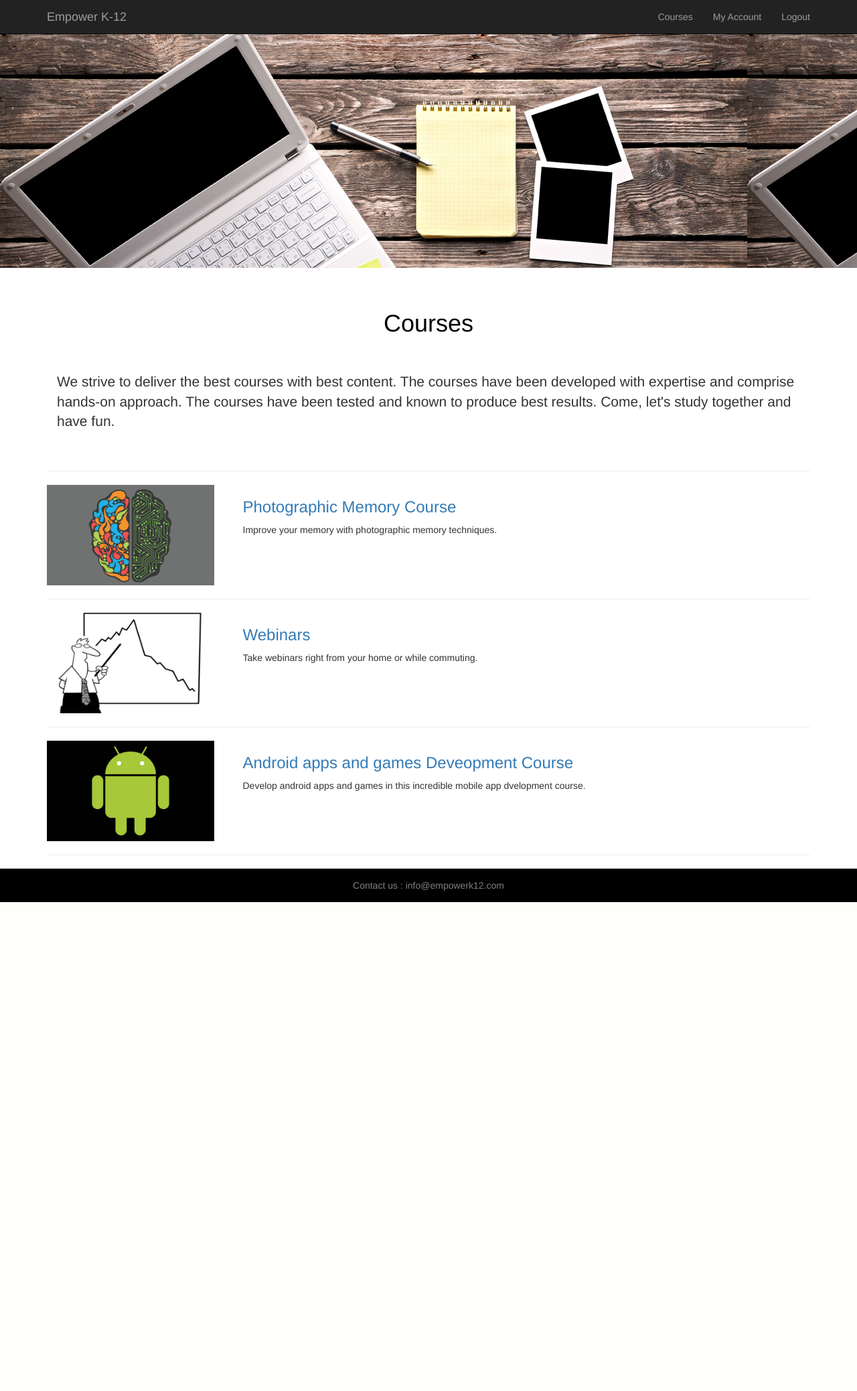
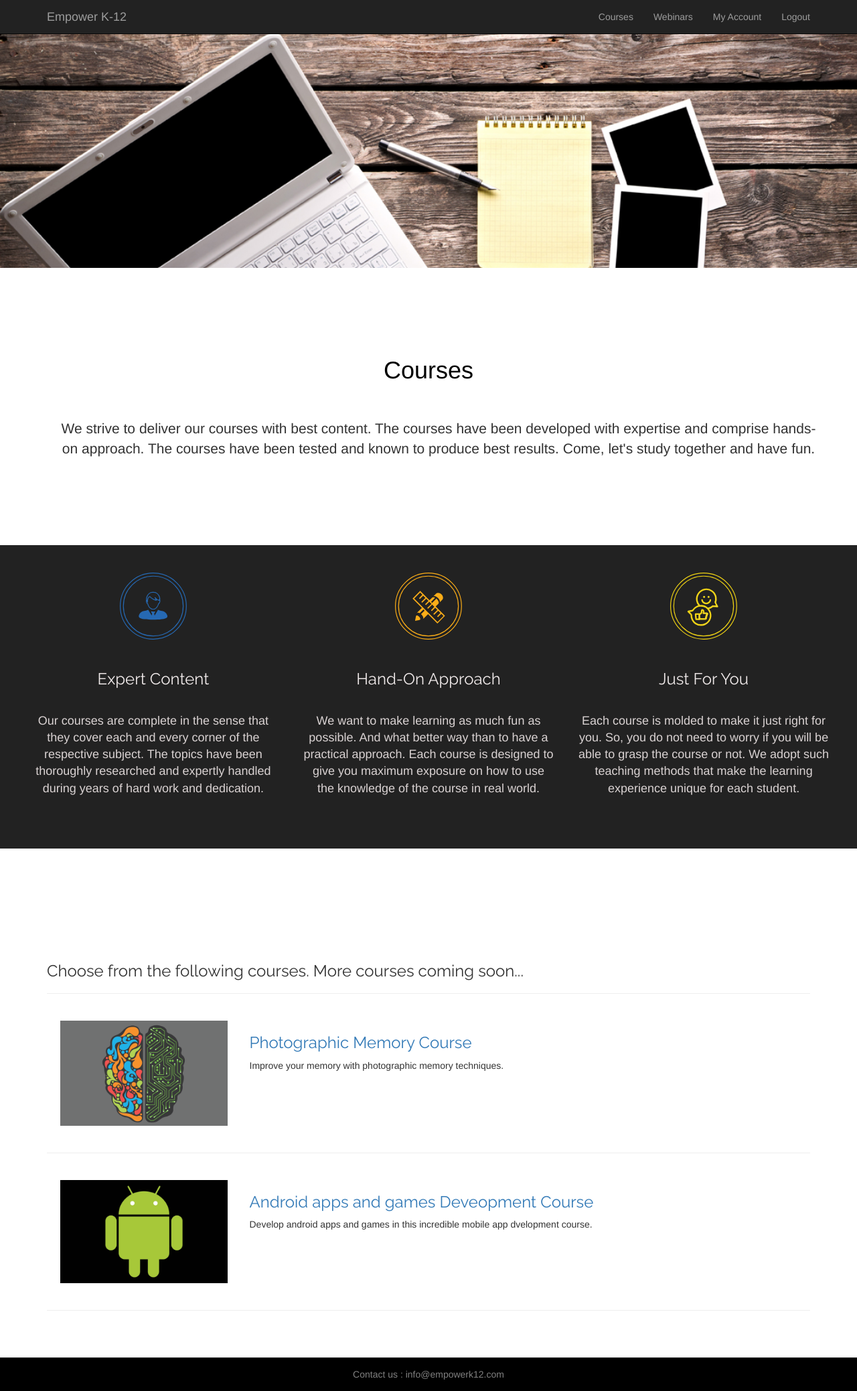
Before and after one commit to vgoel38/EmpowerK-12, a Flask app: page /courses in a window 1280 px wide. Shown: the whole page at 67% size. Before the commit the page ends 1347 px from the top, so only its background shows below. Run offline with Flask 2, Linux system fonts and the light colour scheme; a user stored in the database is signed in; some libraries are stand-ins or nearby versions.

Commit message:
courses page updated

```diff
--- /dev/null
+++ b/static/common.js
@@ -0,0 +1,37 @@
+var title = '<title>EmpowerK-12</title>';
+var navigationbar = '<nav class="navbar navbar-inverse navbar-fixed-top" role="navigation">'+
+                        '<div class="container">'+
+                        '<!-- Brand and toggle get grouped for better mobile display -->'+
+                            '<div class="navbar-header">'+
+                                '<button type="button" class="navbar-toggle" data-toggle="collapse" data-target="#bs-example-navbar-collapse-1">'+
+                                    '<span class="sr-only">Toggle navigation</span>'+
+                                    '<span class="icon-bar"></span>'+
+                                    '<span class="icon-bar"></span>'+
+                                    '<span class="icon-bar"></span>'+
+                                '</button>'+
+                                '<a class="navbar-brand" href="/login">Empower K-12</a>'+
+                                '<!-- <a class="navbar-brand" href="#">'+
+                                    '<img src="http://placehold.it/150x50&text=Logo" alt="">'+
+                                '</a> -->'+
+                            '</div>'+
+                            '<!-- Collect the nav links, forms, and other content for toggling -->'+
+                            '<div class="collapse navbar-collapse" id="bs-example-navbar-collapse-1">'+
+                                '<ul class="nav navbar-nav navbar-right">'+
+                            '<li><a href="/courses">Courses</a></li>'+
+                            '<li><a href="/webinars">Webinars</a></li>'+
+                            '<li><a href="/myaccount">My Account</a></li>'+
+                            '<li><a href="/gdisconnect">Logout</a></li>'+
+                          '</ul>'+
+                            '</div>'+
+                            '<!-- /.navbar-collapse -->'+
+                        '</div>'+
+                        '<!-- /.container -->'+
+                    '</nav>';
+
+var footer = '<div id="footer">'+
+             'Contact us : info@empowerk12.com'+
+             '</div>';
+
+$('head').append(title);
+$('body').prepend(navigationbar);
+$('body').append(footer);
--- a/static/styles.css
+++ b/static/styles.css
@@ -6,17 +6,15 @@
     /*box-sizing: border-box;
     outline: 1px solid red !important;*/
 }
-
 body::-webkit-scrollbar{
     display: none;
 }
-
 #bootstrapOverridenNavBar{
   margin:0;
   background-color: #00a087;
 }
-
 #footer{
+    margin-top: 50px;
     width: 100vw;
     height: 50px;
     color: gray;
@@ -25,7 +23,6 @@ body::-webkit-scrollbar{
     padding: 15px;
     /*position: relative;*/
 }
-
 #pageTitle{
     /*width: 100vw;
     height: 45vh;*/
@@ -38,13 +35,24 @@ body::-webkit-scrollbar{
     color: black;/*
     text-shadow: #000 3px 2px 2px;*/
 }
-
 #pageDescription{
-    margin-bottom: 30px;
+    text-align: center;
+}
+.spin{
+  -webkit-transition: -webkit-transform .5s ease-in-out;
+  transition: transform .5s ease-in-out;
+}
+.spin:hover{
+    -webkit-transform: rotate(360deg);
+  transform: rotate(360deg);
+}
+.dim:hover {
+    opacity: 0.5;
+    cursor: pointer;
 }
 
+
 /*Login styling starts*/
-
 #login{
     width: 100vw;
     height: 100vh;
@@ -57,7 +65,6 @@ body::-webkit-scrollbar{
     background-size: cover;
     background-repeat: no-repeat;
 }
-
 #companyName{
     width: 100vw;
     height: 45vh;
@@ -69,46 +76,110 @@ body::-webkit-scrollbar{
     /*color: white;*/
     /*text-shadow: #000 3px 2px 2px;*/
 }
-
 #tagLine{
     text-align: center;
     font-size: 2vw;
     color: #ADD8E6;
     text-shadow: #000 3px 2px 2px;
 }
-
 #signInButton{
     text-align: center;
     padding: 1%;
 }
-
 #vision{
     width: 100vw;
     /*background-color: #DDE1E2;*/
 }
-
 #visionText{
     padding: 18%;
     text-align: center;
     font-family: 'Poiret One';
 }
-
 #visionText h3{
     font-family: 'Raleway', sans-serif;
     font-weight: bold;
 }
-
 #loaderImage{
-    width:6vw;
-    height:11vh;
+    width:3px;
+    height:6px;
 }
-
 #loaderIcon{
     width: 100vw;
     text-align: center;
     padding: 1%;
 }
+@media screen and (max-width: 800px)
+{
+    #companyName{font-size: 10vw;}
+    #tagLine{font-size: 3vw;}
+}
+@media screen and (max-width: 400px)
+{
+    #tagLine{font-size: 4vw;}
+}
 /*Login styling ends*/
+
+
+
+/* Courses styling starts*/
+#coursesCoverPic{
+    background-image: url('courses.jpg');
+    background-color: black;
+    -webkit-background-size: cover;
+    -moz-background-size: cover;
+    -o-background-size: cover;
+    background-size: cover;
+    background-repeat: no-repeat;
+    width: 100%;
+    height: 400px;
+}
+#coursesTD{
+    margin-top: 70px;
+    margin-bottom: 100px;
+}
+#coursesFeatures{
+    width:100vw;
+    padding: 3%;
+    margin-bottom: 150px;
+    background-color: #222222;
+}
+#coursesFeatures h3, #coursesFeatures p, #coursesFeatures div div div{
+    width:100%;
+    text-align: center;
+    align-content: center;
+    padding:3px;
+}
+#coursesFeatures h3{
+    font-family: 'Raleway', sans-serif;
+    color: #F0EAEA;
+}
+#coursesFeatures p{
+    font-size: 18px;
+    color: #DAD3D3;
+}
+#coursesFeatures img{
+    width:100px;
+    height:100px;
+}
+#courses h3{
+    font-family: 'Raleway', sans-serif;
+}
+#course{
+    padding: 20px;
+}
+@media screen and (max-width: 700px)
+{
+    #coursesCoverPic{
+    height: 300px;
+}
+@media screen and (max-width: 400px)
+{
+    #coursesCoverPic{
+    height: 250px;
+}
+/*Courses styling ends*/
+
+
 
 /*MyAccount styling starts*/
 #myaccount{
@@ -195,8 +266,17 @@ body::-webkit-scrollbar{
 
 /*MyAccount styling ends*/
 
-/*Course styling starts*/
 
+
+/*Memory styling starts*/
+#memoryBackgroundWallpaper{
+    background-image: url("memory2.jpg");
+}
+#memoryCoverPic{
+    background-image: url('memory.jpg');
+    background-repeat: no-repeat;
+    height:400px;
+}
 #memoryTitle{
     /*width: 100vw;
     height: 45vh;*/
--- a/templates/courses.html
+++ b/templates/courses.html
@@ -4,78 +4,71 @@
         <meta charset="utf-8">
         <meta http-equiv="X-UA-Compatible" content="IE=edge">
         <meta name="viewport" content="width=device-width initial-scale=1">
+        <!--JS files!-->
         <script src="https://ajax.googleapis.com/ajax/libs/jquery/1.12.0/jquery.min.js"></script>
+        <script src="http://maxcdn.bootstrapcdn.com/bootstrap/3.3.6/js/bootstrap.min.js"></script>
+        <!--CS files-->
         <link rel=stylesheet type=text/css href="{{ url_for('static', filename='styles.css') }}">
         <link rel="stylesheet" href="https://maxcdn.bootstrapcdn.com/bootstrap/3.3.6/css/bootstrap.min.css" integrity="sha384-1q8mTJOASx8j1Au+a5WDVnPi2lkFfwwEAa8hDDdjZlpLegxhjVME1fgjWPGmkzs7" crossorigin="anonymous">
-        <script src="http://maxcdn.bootstrapcdn.com/bootstrap/3.3.6/js/bootstrap.min.js"></script>
-        <title>EmpowerK12</title>
+        <!--Fonts-->
+        <link href='https://fonts.googleapis.com/css?family=Raleway' rel='stylesheet' type='text/css'>
     </head>
 
 <body>
-    <nav class="navbar navbar-inverse navbar-fixed-top" role="navigation">
-        <div class="container">
-            <!-- Brand and toggle get grouped for better mobile display -->
-            <div class="navbar-header">
-                <button type="button" class="navbar-toggle" data-toggle="collapse" data-target="#bs-example-navbar-collapse-1">
-                    <span class="sr-only">Toggle navigation</span>
-                    <span class="icon-bar"></span>
-                    <span class="icon-bar"></span>
-                    <span class="icon-bar"></span>
-                </button>
-                <a class="navbar-brand" href="/login">Empower K-12</a>
-                <!-- <a class="navbar-brand" href="#">
-                    <img src="http://placehold.it/150x50&text=Logo" alt="">
-                </a> -->
-            </div>
-            <!-- Collect the nav links, forms, and other content for toggling -->
-            <div class="collapse navbar-collapse" id="bs-example-navbar-collapse-1">
-                <ul class="nav navbar-nav navbar-right">
-            <li><a href="/courses">Courses</a></li>
-            <li><a href="/myaccount">My Account</a></li>
-            <li><a href="/gdisconnect">Logout</a></li>
-          </ul>
-            </div>
-            <!-- /.navbar-collapse -->
-        </div>
-        <!-- /.container -->
-    </nav>
 
-    <div style="background-image: url('static/courses.jpg'); width: 100%; height: 400px;">
-    </div>
+    <div id="coursesCoverPic"></div>
 
-    <div class="container">
+    <div id="coursesTD" class="container">
         <div id="pageTitle">
             <h1>Courses</h1>
         </div>
         <div class="container lead" id="pageDescription">
-            <p>We strive to deliver the best courses with best content. The courses have been developed with expertise and comprise hands-on approach. The courses have been tested and known to produce best results. Come, let's study together and have fun.</p>
+            <p>We strive to deliver our courses with best content. The courses have been developed with expertise and comprise hands-on approach. The courses have been tested and known to produce best results. Come, let's study together and have fun.</p>
+        </div>
+    </div>
+
+    <div id="coursesFeatures" class="container">
+        <div class="row">
+            <div class="col-md-4">
+                <div><img class="spin" src="static/expert-content.svg"></div><br>
+                <h3>Expert Content</h3><br>
+                <p class="lead">Our courses are complete in the sense that they cover each and every corner of the respective subject. The topics have been thoroughly researched and expertly handled during years of hard work
+                and dedication.<p>
+            </div>
+            <div class="col-md-4">
+                <div><img class="spin" src="static/hands-on.svg"></div><br>
+                <h3>Hand-On Approach</h3><br>
+                <p class="lead">We want to make learning as much fun as possible. And what better way than to have a practical approach. Each course is designed to give you maximum exposure on how to use the knowledge of the course in real world.<p>
+            </div>
+            <div class="col-md-4">
+                <div><img class="spin" src="static/just-for-you.svg"></div><br>
+                <h3>Just For You</h3><br>
+                <p class="lead">Each course is molded to make it just right for you. So, you do not need to worry if you will be able to grasp the course or not. We adopt such teaching methods that make the learning experience unique for each student.<p>
+            </div>
         </div>
     </div>
 
     <div id="courses" class="container">
-        <hr>
+    <h3>Choose from the following courses. More courses coming soon...</h3>
+    <hr>
         <div id="course" class="row">
-            <div class="courseImg col-md-3" ><img class="col" src="static/brain.png" width="250px" height="150px"></div>
+            <div class="courseImg col-md-3 dim" ><a href="{{url_for('showMemoryVideos')}}"><img class="col img-responsive" src="static/brain.png" width="250px" height="150px"></a></div>
             <div class="coursecontent col-md-9"><h3><a href="{{url_for('showMemoryVideos')}}"> Photographic Memory Course</a></h3><p>Improve your memory with photographic memory techniques.</p></div>
         </div>
         <hr>
+        <!-- <div id="course" class="row">
+            <div class="courseImg col-md-3" ><img class="col img-responsive" src="static/webinar.png" width="250px" height="150px"></div>
+            <div class="coursecontent col-md-9"><h3><a href="{{url_for('showWebinars')}}">Webinars</a></h3><p>Join webinars right from your home or while commuting.</p></div>
+        </div>
+        <hr> -->
         <div id="course" class="row">
-            <div class="courseImg col-md-3" ><img class="col" src="static/webinar.png" width="250px" height="150px"></div>
-            <div class="coursecontent col-md-9"><h3><a href="{{url_for('showWebinars')}}">Webinars</a></h3><p>Take webinars right from your home or while commuting.</p></div>
-        </div>
-        <hr>
-        <div id="course" class="row">
-            <div class="courseImg col-md-3" ><img class="col" src="static/android.jpg" width="250px" height="150px"></div>
+            <div class="courseImg col-md-3 dim" ><a href="#"><img class="col img-responsive" src="static/android.jpg" width="250px" height="150px"></a></div>
             <div class="coursecontent col-md-9"><h3><a href="#">Android apps and games Deveopment Course</a></h3><p>Develop android apps and games in this incredible mobile app dvelopment course.</p></div>
         </div>
         <hr>
     </div>
 
-
-
-    <div id="footer">
-      Contact us : info@empowerk12.com
-    </div>
+    <script type="text/javascript" src="static/common.js"></script>
 
 </body>
 </html>
```
Also changed, not shown: templates/login.html (+11 -30 lines), templates/memory.html (+9 -36 lines), templates/memoryvideos.html (deleted, +0 -134 lines), static/expert-content.svg (added), static/hands-on.svg (added), static/just-for-you.svg (added), static/loader-icon.gif (added), static/loader_icon.gif.
